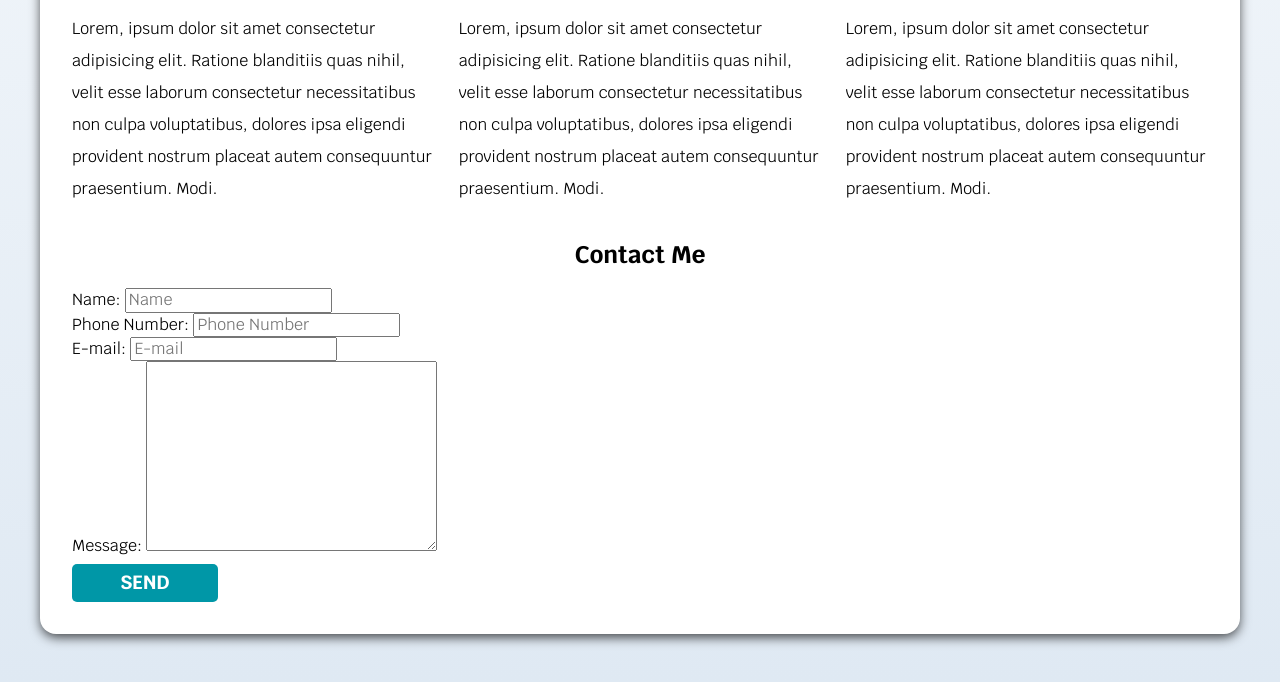
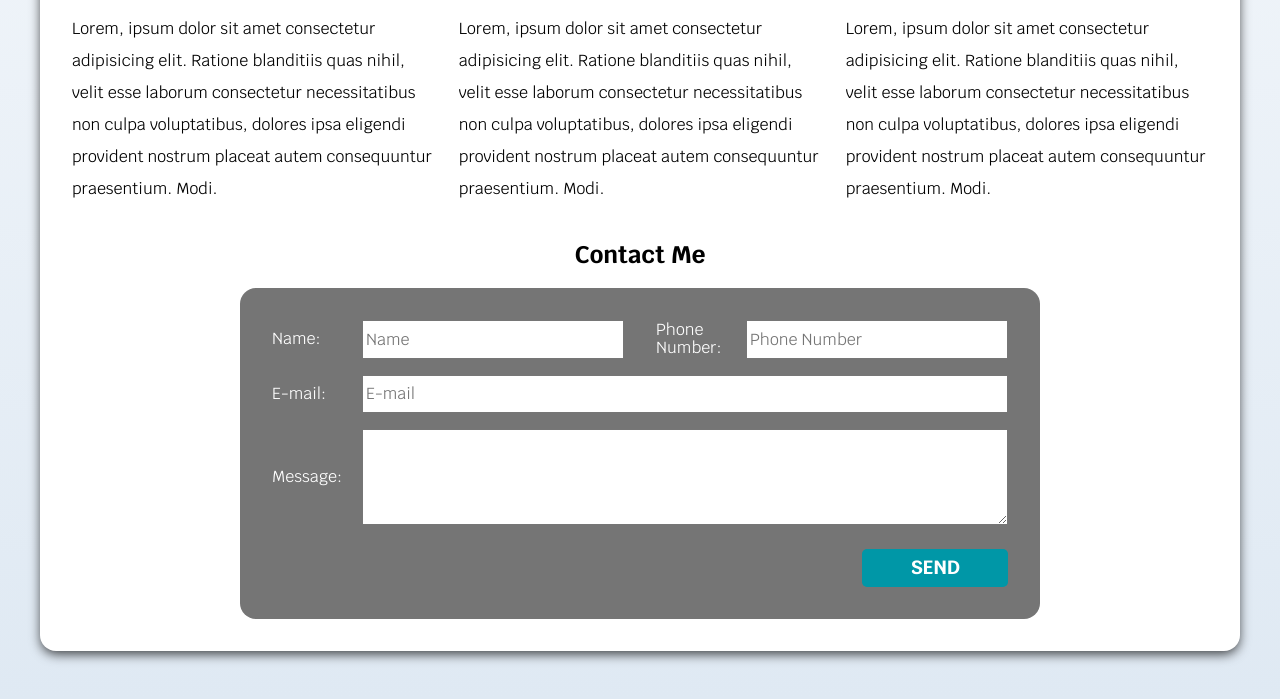
Before and after one commit to marivaldosena/freelancer, a plain HTML site: page index.html in a window 1280 px wide. Shown: the part 823-1522 px from the top of the page. Drawn offline with nearby package versions, Linux system fonts and the light colour scheme.

Commit message:
Formatar formulário.

```diff
--- a/css/styles.css
+++ b/css/styles.css
@@ -1,5 +1,5 @@
 :root {
-  --mainFont: 'Krub', sans-serif;
+  --mainFont: "Krub", sans-serif;
   --white: #fff;
   --primary: #ffc107;
   --secondary: #0097a7;
@@ -12,7 +12,9 @@ html {
   min-height: 100%;
 }
 
-*, *:before, *:after {
+*,
+*:before,
+*:after {
   box-sizing: inherit;
 }
 
@@ -95,6 +97,12 @@ body {
   font-size: 1.2rem;
   border: none;
   color: var(--white);
+  transition: background-color 0.3s ease;
+  cursor: pointer;
+}
+
+.button:hover {
+  background-color: rgb(1, 123, 136);
 }
 
 .container {
@@ -106,7 +114,8 @@ body {
   border-radius: 1rem;
 }
 
-h2, h3 {
+h2,
+h3 {
   text-align: center;
 }
 
@@ -150,3 +159,58 @@ p {
   flex-direction: column;
   align-items: center;
 }
+
+form {
+  background-color: var(--gray);
+  padding: 2rem;
+  border-radius: 1rem;
+}
+
+@media (min-width: 768px) {
+  form {
+    max-width: 800px;
+    margin: 0 auto;
+  }
+
+  .form-container {
+    display: flex;
+    justify-content: space-between;
+    flex-wrap: wrap;
+  }
+
+  .field {
+    flex: 0 0 calc(50% - 1rem);
+  }
+}
+
+.field {
+  display: flex;
+  margin-bottom: 1rem;
+  align-items: center;
+}
+
+.field label {
+  flex: 0 0 90px;
+  color: var(--white);
+}
+
+.field input[type="text"],
+.field input[type="tel"],
+.field input[type="mail"],
+.field textarea {
+  flex: 1;
+  height: 2.4rem;
+}
+
+.w-100 {
+  flex: 0 0 100%;
+}
+
+.field textarea {
+  height: 6rem;
+}
+
+.submit-form {
+  display: flex;
+  justify-content: flex-end;
+}
--- a/index.html
+++ b/index.html
@@ -102,12 +102,12 @@
               />
             </div>
 
-            <div class="field">
+            <div class="field w-100">
               <label for="email">E-mail:</label>
               <input type="mail" name="email" id="email" placeholder="E-mail" />
             </div>
 
-            <div class="field">
+            <div class="field w-100">
               <label for="message">Message:</label>
               <textarea name="message" id="message" cols="30" rows="10">
               </textarea>
```
